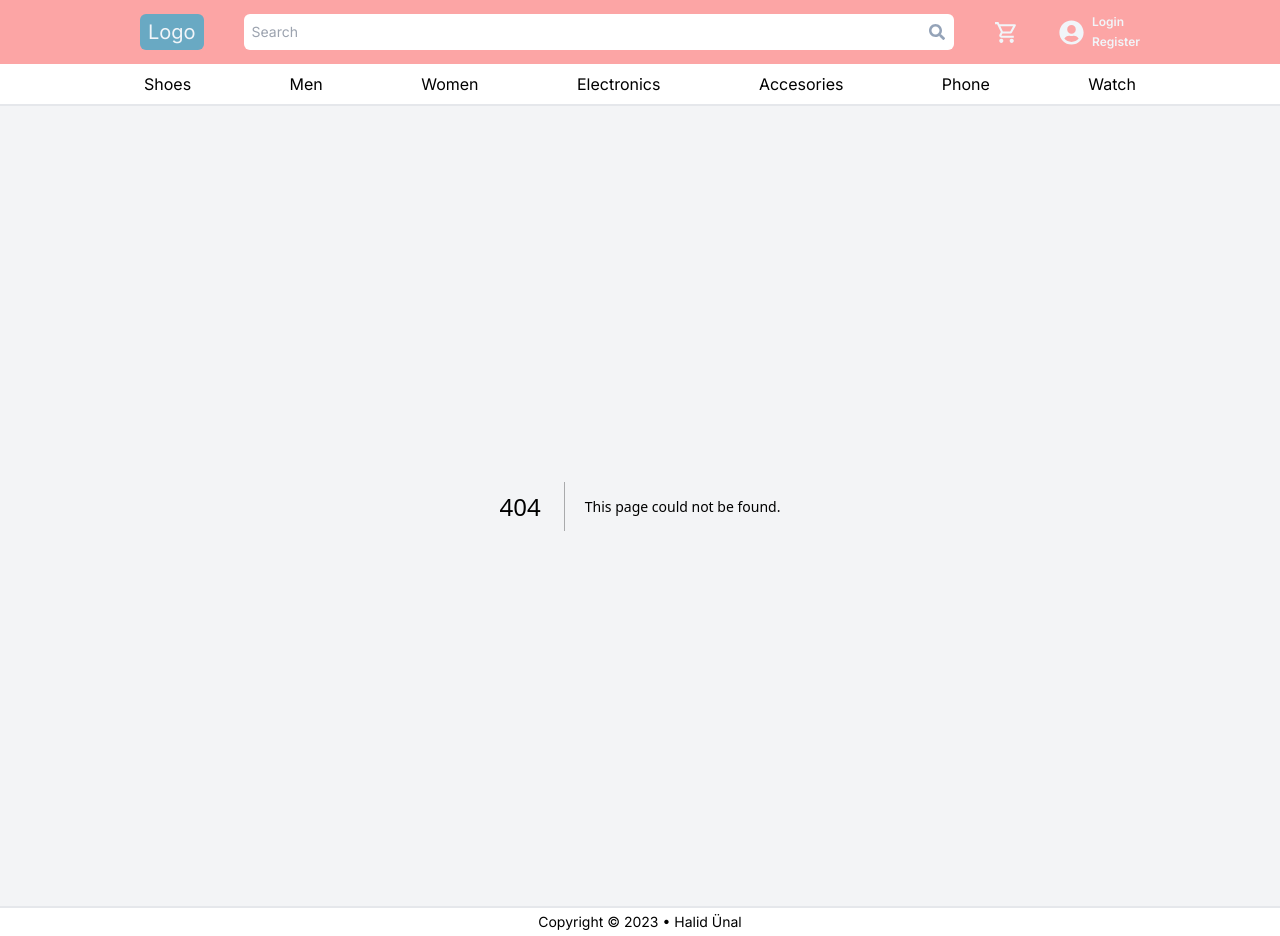
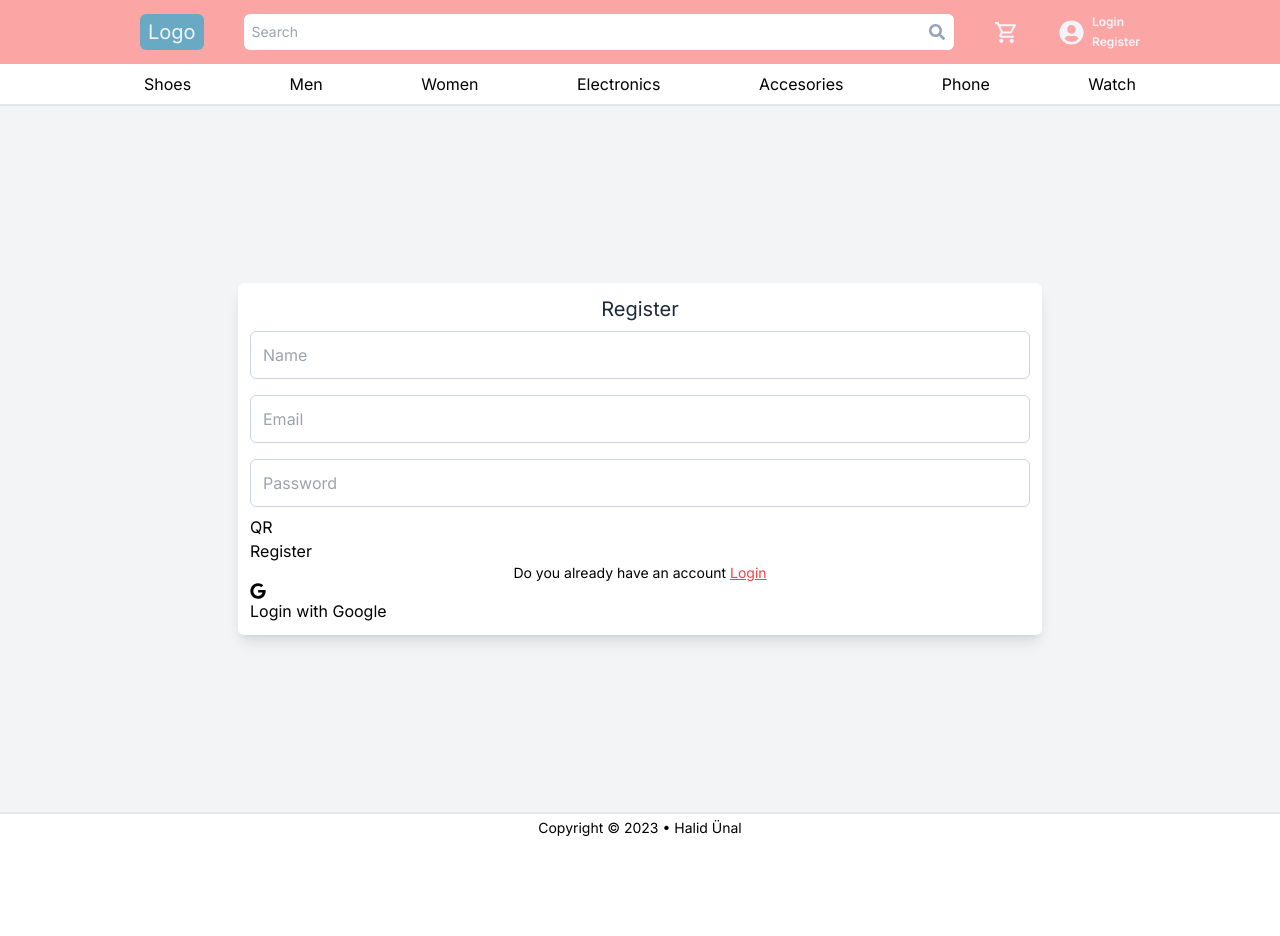
Before and after one commit to halidunal/next-ecommerce-app, a Next.js app: page /register in a window 1280 px wide. Before the commit this address had no page. After the commit the page ends 842 px from the top, so only its background shows below. Built offline with nearby package versions, Linux system fonts and the light colour scheme.

Commit message:
login and register page with react form hook

```diff
--- /dev/null
+++ b/app/components/auth/LoginClient.tsx
@@ -0,0 +1,33 @@
+"use client"
+import React from 'react'
+import AuthContainer from '../containers/AuthContainer'
+import Heading from '../general/Heading'
+import Input from '../general/Input'
+import { useForm, SubmitHandler, FieldValues } from "react-hook-form"
+import { FaGoogle } from 'react-icons/fa'
+import Link from 'next/link'
+
+const LoginClient = () => {
+	const {
+    register,
+    handleSubmit,
+    watch,
+    formState: { errors },
+  } = useForm<FieldValues>()
+  const onSubmit: SubmitHandler<FieldValues> = (data) => console.log(data)
+
+	return (
+		<AuthContainer>
+			<div className='w-full md: w-[500px] p-3 shadow-lg rounded-md bg-white'>
+				<Heading text="Login" center/>
+				<Input placeholder="Email" type='email' id="email" register={register} errors={errors} required/>
+				<Input placeholder="Password" type='password' id="password" register={register} errors={errors} required/>
+				<button onClick={handleSubmit(onSubmit)}>Login</button>
+				<div className='text-center text-sm'>Don`t you have an account <Link className='underline text-red-500' href="/register">Register</Link></div>
+				<button ><FaGoogle/>Login with Google</button>
+			</div>
+		</AuthContainer>
+	)
+}
+
+export default LoginClient
--- /dev/null
+++ b/app/components/auth/RegisterClient.tsx
@@ -0,0 +1,35 @@
+"use client"
+import React from 'react'
+import AuthContainer from '../containers/AuthContainer'
+import Heading from '../general/Heading'
+import Input from '../general/Input'
+import { useForm, SubmitHandler, FieldValues } from "react-hook-form"
+import { FaGoogle } from 'react-icons/fa'
+import Link from 'next/link'
+
+const RegisterClient = () => {
+	const {
+    register,
+    handleSubmit,
+    watch,
+    formState: { errors },
+  } = useForm<FieldValues>()
+  const onSubmit: SubmitHandler<FieldValues> = (data) => console.log(data)
+
+	return (
+		<AuthContainer>
+			<div className='w-full md: w-[500px] p-3 shadow-lg rounded-md bg-white'>
+				<Heading text="Register" center/>
+				<Input placeholder="Name" type='text' id="name" register={register} errors={errors} required/>
+				<Input placeholder="Email" type='email' id="email" register={register} errors={errors} required/>
+				<Input placeholder="Password" type='password' id="password" register={register} errors={errors} required/>
+				<div>QR</div>
+				<button onClick={handleSubmit(onSubmit)}>Register</button>
+				<div className='text-center text-sm'>Do you already have an account <Link className='underline text-red-500' href="/login">Login</Link></div>
+				<button ><FaGoogle/>Login with Google</button>
+			</div>
+		</AuthContainer>
+	)
+}
+
+export default RegisterClient
--- /dev/null
+++ b/app/components/containers/AuthContainer.tsx
@@ -0,0 +1,9 @@
+import React from 'react'
+
+const AuthContainer = ({children} : {children: React.ReactNode}) => {
+	return (
+		<div className="flex items-center justify-center h-full w-full">{children}</div>
+	)
+}
+
+export default AuthContainer
--- /dev/null
+++ b/app/components/general/Input.tsx
@@ -0,0 +1,22 @@
+"use client"
+import React from 'react'
+import { FieldValues, UseFormRegister, FieldErrors } from 'react-hook-form'
+interface InputProps{
+	id: string
+	placeholder: string
+	disabled?: boolean
+	required?: boolean
+	type: string
+	register: UseFormRegister<FieldValues>
+	errors: FieldErrors
+}
+
+const Input:React.FC<InputProps> = ({
+	id, placeholder, disabled, type, register, errors, required
+}) => {
+	return (
+		<input id={id} placeholder={placeholder} disabled={disabled} type={type} {...register(id,{required})} className={`w-full h-12 p-3 rounded-md outline-none my-2 border ${errors[id] ? " border-red-500" : " border-slate-300" }`}/>
+	)
+}
+
+export default Input
--- /dev/null
+++ b/app/login/page.tsx
@@ -0,0 +1,12 @@
+import React from 'react'
+import LoginClient from '../components/auth/LoginClient'
+
+const Login = () => {
+	return (
+		<div>
+			<LoginClient/>
+		</div>
+	)
+}
+
+export default Login
--- /dev/null
+++ b/app/register/page.tsx
@@ -0,0 +1,12 @@
+import React from 'react'
+import RegisterClient from '../components/auth/RegisterClient'
+
+const Register = () => {
+	return (
+		<div>
+			<RegisterClient/>
+		</div>
+	)
+}
+
+export default Register
--- a/package.json
+++ b/package.json
@@ -16,6 +16,7 @@
     "next": "14.0.4",
     "react": "^18",
     "react-dom": "^18",
+    "react-hook-form": "^7.49.2",
     "react-hot-toast": "^2.4.1",
     "react-icons": "^4.12.0"
   },
```
Also changed, not shown: 1 other file (tests, documents, lock files or other folders).
